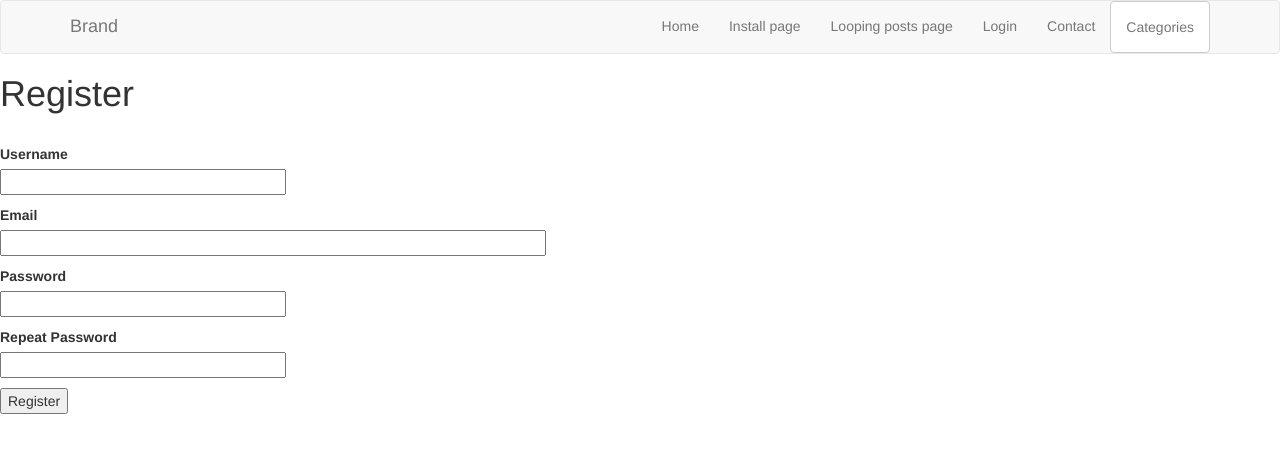
After one commit to lavabyrd/Slack_test_app, a Flask app: page /register in a window 1280 px wide. The commit adds this page. Shown: the top 453 px of the page. Run offline with Flask 2, Linux system fonts and the light colour scheme; some libraries are stand-ins or nearby versions.

Commit message:
updated to include a working install and registeration form"

```diff
--- a/app/__init__.py
+++ b/app/__init__.py
@@ -4,12 +4,15 @@ from flask_sqlalchemy import SQLAlchemy
 from flask_migrate import Migrate
 from flask_bootstrap import Bootstrap
 from config import Config
-
+from flask_login import LoginManager
 
 app = Flask(__name__)
 app.config.from_object(Config)
 Bootstrap(app)
 db = SQLAlchemy(app)
 migrate = Migrate(app, db)
+login = LoginManager(app)
+login.login_view = 'login'
+
 
 from app import routes, models
--- a/app/forms.py
+++ b/app/forms.py
@@ -1,9 +1,28 @@
 from flask_wtf import FlaskForm
 from wtforms import StringField, PasswordField, BooleanField, SubmitField
-from wtforms.validators import DataRequired
+from wtforms.validators import DataRequired, ValidationError, Email, EqualTo
+from app.models import User
 
 class LoginForm(FlaskForm):
     username = StringField('Username', validators=[DataRequired()])
     password = PasswordField('Password', validators=[DataRequired()])
     remember_me = BooleanField('Remember Me')
     submit = SubmitField('Sign In')
+
+class RegistrationForm(FlaskForm):
+    username = StringField('Username', validators=[DataRequired()])
+    email = StringField('Email', validators=[DataRequired(), Email()])
+    password = PasswordField('Password', validators=[DataRequired()])
+    password2 = PasswordField(
+        'Repeat Password', validators=[DataRequired(), EqualTo('password')])
+    submit = SubmitField('Register')
+
+    def validate_username(self, username):
+        user = User.query.filter_by(username=username.data).first()
+        if user is not None:
+            raise ValidationError('Please use a different username.')
+
+    def validate_email(self, email):
+        user = User.query.filter_by(email=email.data).first()
+        if user is not None:
+            raise ValidationError('Please use a different email address.')
--- a/app/routes.py
+++ b/app/routes.py
@@ -1,9 +1,10 @@
-from app import app
-
-from flask import render_template, flash, redirect, url_for
-import requests
+from app import app,db
+from flask import render_template, flash, redirect, url_for, request
+from flask_login import current_user, login_user, logout_user, login_required
+from app.models import User
+from werkzeug.urls import url_parse
+from app.forms import LoginForm, RegistrationForm
 import os
-from app.forms import LoginForm
 
 client_id = os.environ.get('client_id')
 client_secret = os.environ.get('client_secret')
@@ -11,9 +12,10 @@ client_secret = os.environ.get('client_secret')
 # Just a base homepage to show it working without using Slack
 @app.route("/")
 @app.route("/index")
+@login_required
 def index():
     user = {"username": "Mark"}
-    return render_template('index.html', title='Home', user=user)
+    return render_template('index.html', title='Home', post=posts)
 
 # This is for allowing the installation of the app to a team
 @app.route("/install")
@@ -22,12 +24,39 @@ def add_to_slack():
 
 @app.route("/login", methods=['GET', 'POST'])
 def login():
+    if current_user.is_authenticated:
+        return redirect(url_for('index'))
     form = LoginForm()
     if form.validate_on_submit():
-        flash('Login requested for user {}, remember_me={}'.format(
-            form.username.data, form.remember_me.data))
+        user = User.query.filter_by(username=form.username.data).first()
+        if user is None or not user.check_password(form.password.data):
+            flash('Invalid username or password')
+            return redirect(url_for('login'))
+        login_user(user, remember=form.remember_me.data)
+        next_page = request.args.get('next')
+        if not next_page or url_parse(next_page).netloc != '':
+            next_page = url_for('index')
+        return redirect(next_page)
+    return render_template('login.html', title='Sign In', form=form)
+
+@app.route('/logout')
+def logout():
+    logout_user()
+    return redirect(url_for('index'))
+
+@app.route('/register', methods=['GET', 'POST'])
+def register():
+    if current_user.is_authenticated:
         return redirect(url_for('index'))
-    return render_template('login.html', title='Sign In', form=form)
+    form = RegistrationForm()
+    if form.validate_on_submit():
+        user = User(username=form.username.data, email=form.email.data)
+        user.set_password(form.password.data)
+        db.session.add(user)
+        db.session.commit()
+        flash('Congratulations you are now a registered User')
+        return redirect(url_for('login'))
+    return render_template('register.html', title='Register', form=form)
 
 
 @app.route('/posts')
--- a/app/templates/login.html
+++ b/app/templates/login.html
@@ -21,6 +21,7 @@
         </p>
         <p> {{ form.remember_me() }} {{ form.remember_me.label }}</p>
         <p> {{form.submit() }}</p>
+        <p>New User? <a href="{{ url_for('register') }}">Click to Register</a></p>
     </form>
 </div>
 {% endblock %}
--- a/app/templates/partials/nav.html
+++ b/app/templates/partials/nav.html
@@ -18,8 +18,11 @@
             <li><a href="{{ url_for('index') }}">Home</a></li>
             <li><a href="{{ url_for('add_to_slack') }}">Install page</a></li>
             <li><a href="{{ url_for('posts') }}">Looping posts page</a></li>
+            {% if current_user.is_anonymous %}
             <li><a href="{{ url_for('login') }}">Login</a></li>
-            <li><a href="#">News</a></li>
+            {% else %}
+            <li><a href="{{ url_for('logout') }}">Logout</a></li>
+            {% endif %}
             <li><a href="#">Contact</a></li>
             <li>
               <a class="btn btn-default btn-outline btn-circle"  data-toggle="collapse" href="#nav-collapse1" aria-expanded="false" aria-controls="nav-collapse1">Categories</a>
@@ -36,4 +39,11 @@
         </div><!-- /.navbar-collapse -->
       </div><!-- /.container -->
     </nav><!-- /.navbar -->
+            {% with messages = get_flashed_messages() %} {% if messages %}
+            <ul>
+              {% for message in messages %}
+              <li>{{ message }}</li>
+              {% endfor %}
+            </ul>
+            {% endif %} {% endwith %}
 {% endblock %}
--- /dev/null
+++ b/app/templates/register.html
@@ -0,0 +1,37 @@
+{% extends 'base.html' %}
+
+{% block content %}
+<h1>Register</h1>
+<form action="" method="post">
+    {{ form.hidden_tag() }}<br>
+    <p>
+        {{ form.username.label }}<br>
+        {{ form.username(size=32) }}<br>
+        {% for error in form.username.error %}
+        <span style="color:red;">[{{ error }}]</span>
+        {% endfor %}
+    </p>
+    <p>
+        {{ form.email.label }}
+        <br> {{ form.email(size=64) }}
+        <br> {% for error in form.email.error %}
+        <span style="color:red;">[{{ error }}]</span>
+        {% endfor %}
+    </p>
+    <p>
+        {{ form.password.label }}
+        <br> {{ form.password(size=32) }}
+        <br> {% for error in form.password.error %}
+        <span style="color:red;">[{{ error }}]</span>
+        {% endfor %}
+    </p>
+    <p>
+        {{ form.password2.label }}
+        <br> {{ form.password2(size=32) }}
+        <br> {% for error in form.password2.error %}
+        <span style="color:red;">[{{ error }}]</span>
+        {% endfor %}
+    </p>
+    <p>{{ form.submit() }}</p>
+</form>
+{% endblock %}
```
Also changed, not shown: app/models.py (+15 -2 lines), app/templates/index.html (+14 -9 lines), app.db, app/templates/base.html (line endings or trailing spaces).
